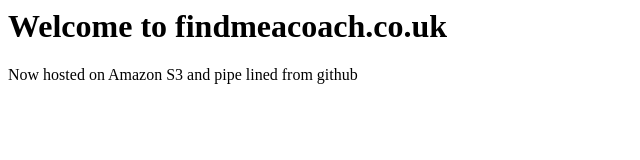
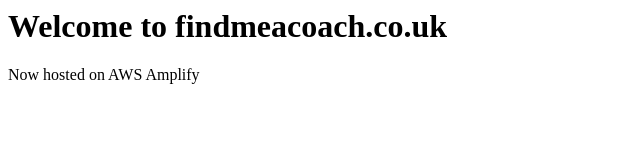
Before and after one commit to marlof/autoscorch_web, a plain HTML site: page index.html in a window 1280 px wide. Shown: the whole page, without its empty margins (0-640 px from the left). Drawn offline with Linux system fonts and the light colour scheme.

Commit message:
Update index.html

```diff
--- a/index.html
+++ b/index.html
@@ -4,6 +4,6 @@
 </head>
 <body>
   <h1>Welcome to findmeacoach.co.uk</h1>
-  <p>Now hosted on Amazon S3 and pipe lined from github</p>
+  <p>Now hosted on AWS Amplify</p>
 </body>
 </html>
```
